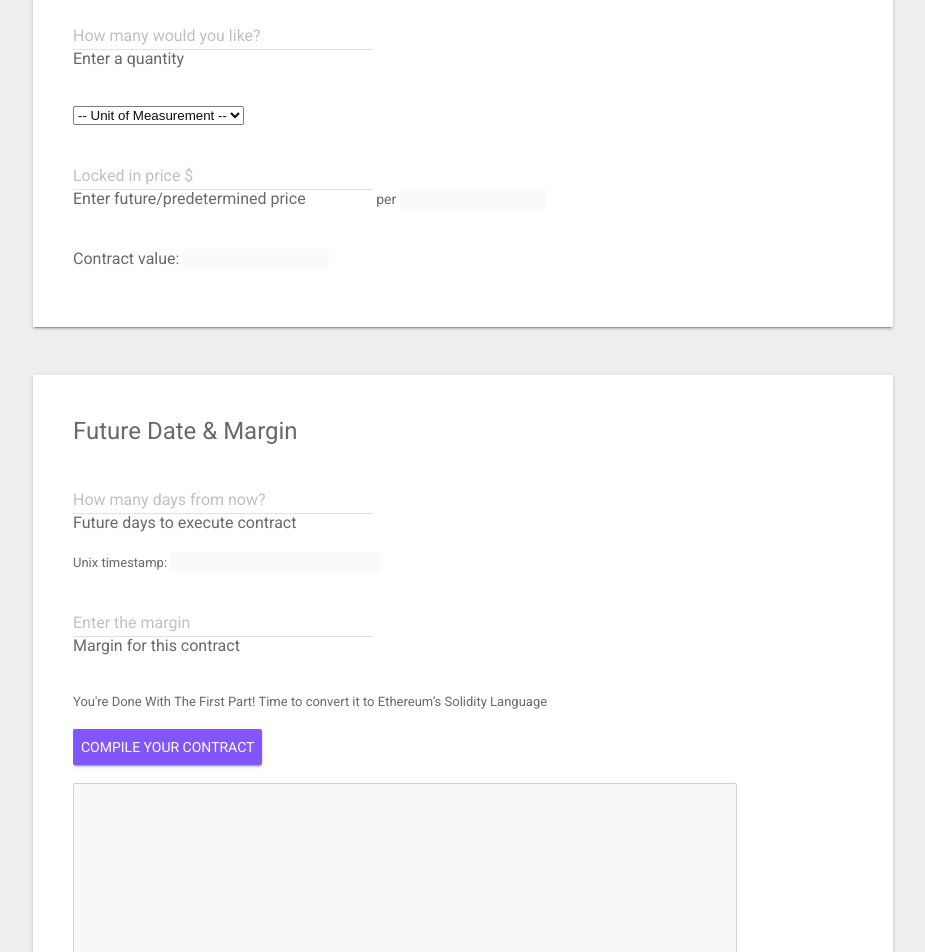
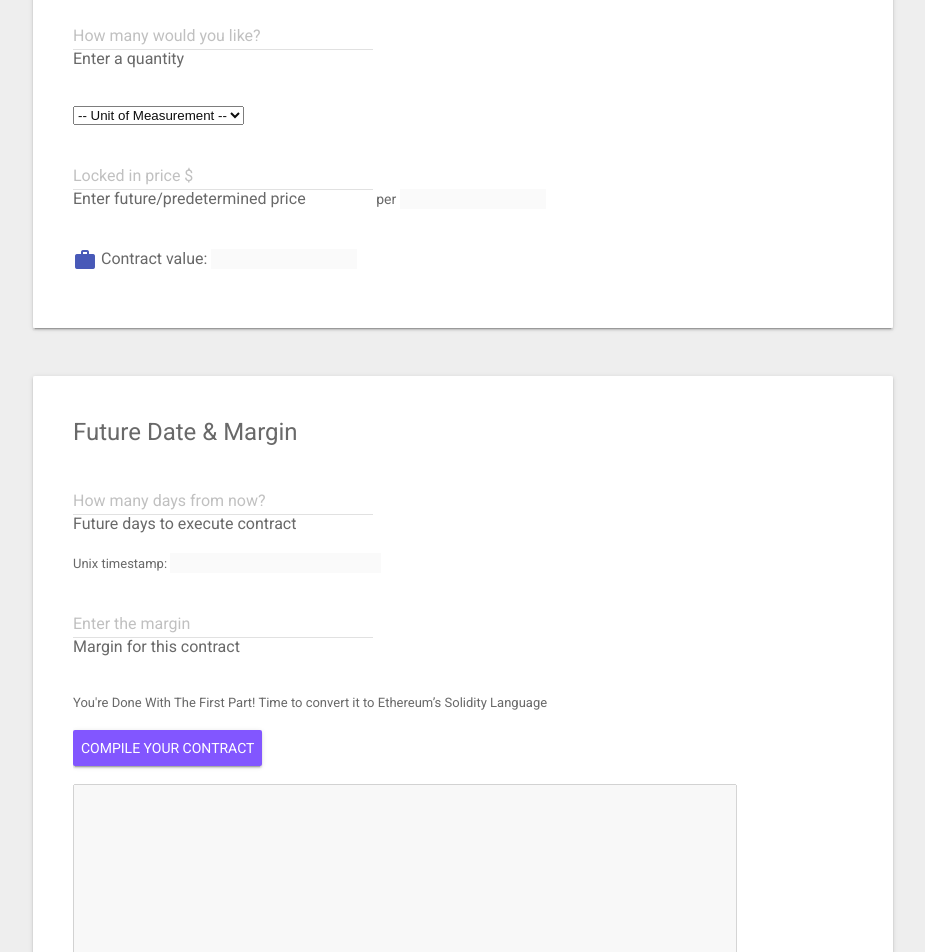
Before and after one commit to nwams/Futures-Blockchain-Contacts, a Flask app: page /futureethereum in a window 1280 px wide. Shown: the part 1028-1980 px from the top of the page, without its empty margins (177-1102 px from the left). Run offline with Flask 2, Linux system fonts and the light colour scheme; some libraries are stand-ins or nearby versions.

Commit message:
added contract value icon

```diff
--- a/static/style.css
+++ b/static/style.css
@@ -210,3 +210,5 @@ input[type="text"] {
 .mdl-demo .mdl-menu__container {
   z-index: 99;
 }
+.material-icons{ vertical-align: middle; }
+.material-icons.indigo500 { color: #3F51B5; }
--- a/templates/futureethereum.html
+++ b/templates/futureethereum.html
@@ -184,7 +184,7 @@
                                       </script>
                               </div>
                             <div>
-                                <p style="font-size:16px">Contract value: <input type="text" value="" id="contractValueText" size="13" style="border: 0px;" disabled/></p>
+                                <p style="font-size:16px"><i class="material-icons indigo500">work</i> Contract value: <input type="text" value="" id="contractValueText" size="13" style="border: 0px;" disabled/></p>
                                 <script type="text/javascript">
                                     function updateContractValue() {
                                         var price = document.getElementById('price').value;
```
